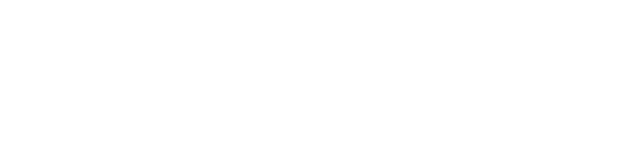
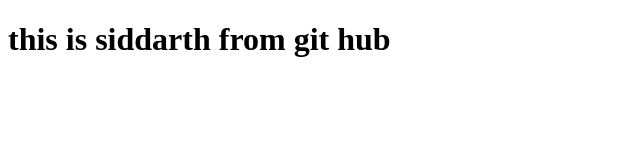
Before and after one commit to Xpusle/demo, a plain HTML site: page index.html in a window 1280 px wide. Shown: the whole page, without its empty margins (0-640 px from the left). Drawn offline with Linux system fonts and the light colour scheme.

Commit message:
Update index.html

```diff
--- a/index.html
+++ b/index.html
@@ -6,6 +6,6 @@
     <title>Document</title>
 </head>
 <body>
-
+    <h1>this is siddarth from git hub</h1>
 </body>
 </html>
```
